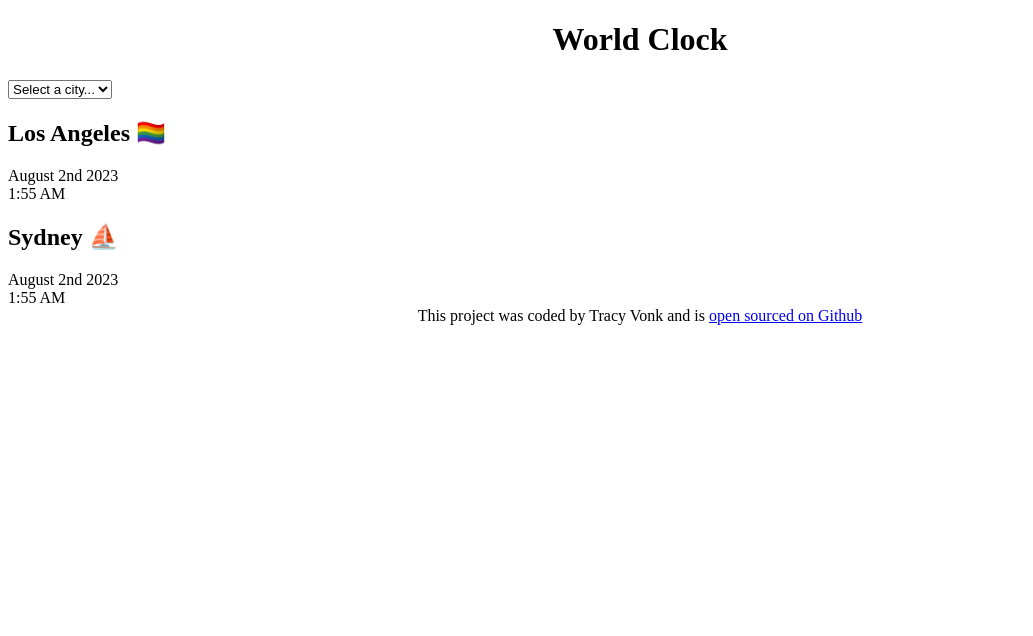
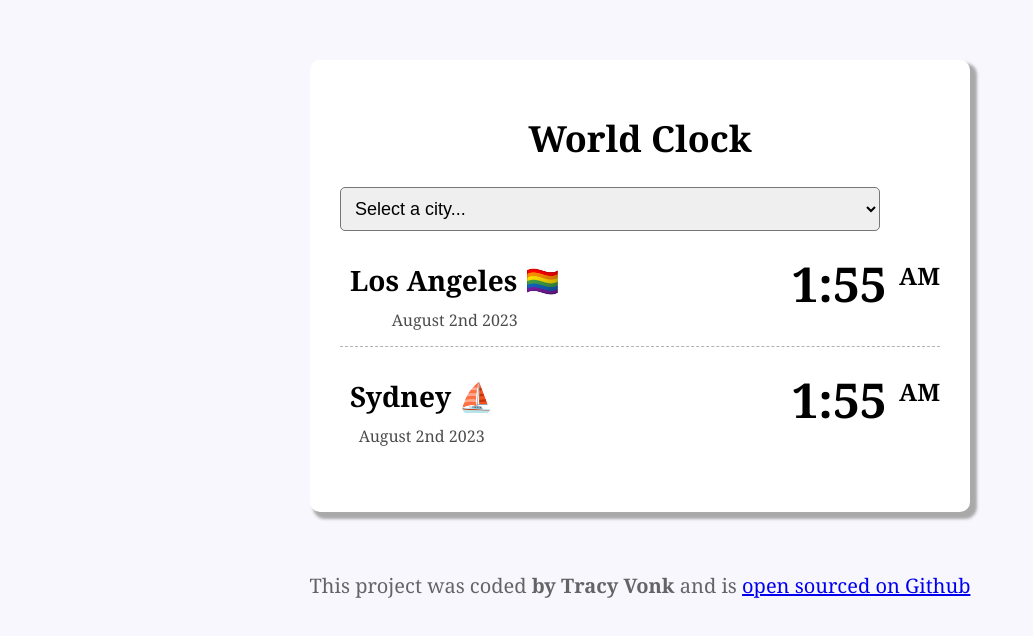
Before and after one commit to TracyV8/World-Clock-Challenge, a plain HTML site: page index.html in a window 1280 px wide. Shown: the whole page, without its empty margins (0-1033 px from the left). Drawn offline with Linux system fonts and the light colour scheme.

Commit message:
css styling started

```diff
--- a/css/style.css
+++ b/css/style.css
@@ -1,6 +1,59 @@
+body {
+  background-color: #f9f7fe;
+  font-family: Cambria, Cochin, Georgia, Times, "Times New Roman", serif;
+}
 h1 {
   text-align: center;
+
+  font-size: 36px;
 }
+h2 {
+  margin: 10px;
+  font-size: 28px;
+}
+
+select {
+  display: block;
+  width: 90%;
+  font-size: 18px;
+  border-radius: 5px;
+  padding: 10px;
+}
+.container {
+  display: block;
+  text-align: center;
+  max-width: 600px;
+  margin: 60px auto;
+  background: white;
+  padding: 30px;
+  box-shadow: 5px 5px 3px 2px darkgray;
+  border-radius: 10px;
+}
+.city {
+  display: flex;
+  margin: 20px 0;
+  justify-content: space-between;
+  border-bottom: 1px dashed rgba(0, 0, 0, 0.3);
+}
+.city:last-child {
+  border: none;
+}
+.date {
+  opacity: 0.7;
+  margin-bottom: 15px;
+}
+.time {
+  font-size: 48px;
+  font-weight: bold;
+}
+.time small {
+  font-size: 24px;
+  vertical-align: super;
+  line-height: 36px;
+}
+
 footer {
   text-align: center;
+  font-size: 20px;
+  color: rgba(0, 0, 0, 0.6);
 }
--- a/index.html
+++ b/index.html
@@ -19,18 +19,22 @@
       </select>
 
       <div class="city">
-        <h2>Los Angeles 🏳‍🌈</h2>
-        <div class="date">August 2nd 2023</div>
-        <div class="time">1:55 AM</div>
+        <div>
+          <h2>Los Angeles 🏳‍🌈</h2>
+          <div class="date">August 2nd 2023</div>
+        </div>
+        <div class="time">1:55 <small> AM</small></div>
       </div>
       <div class="city">
-        <h2>Sydney ⛵</h2>
-        <div class="date">August 2nd 2023</div>
-        <div class="time">1:55 AM</div>
+        <div>
+          <h2>Sydney ⛵</h2>
+          <div class="date">August 2nd 2023</div>
+        </div>
+        <div class="time">1:55 <small> AM</small></div>
       </div>
     </div>
     <footer>
-      This project was coded by Tracy Vonk and is
+      This project was coded <strong> by Tracy Vonk</strong> and is
       <a
         href="https://github.com/TracyV8/World-Clock-Challenge"
         target="_blank"
```
